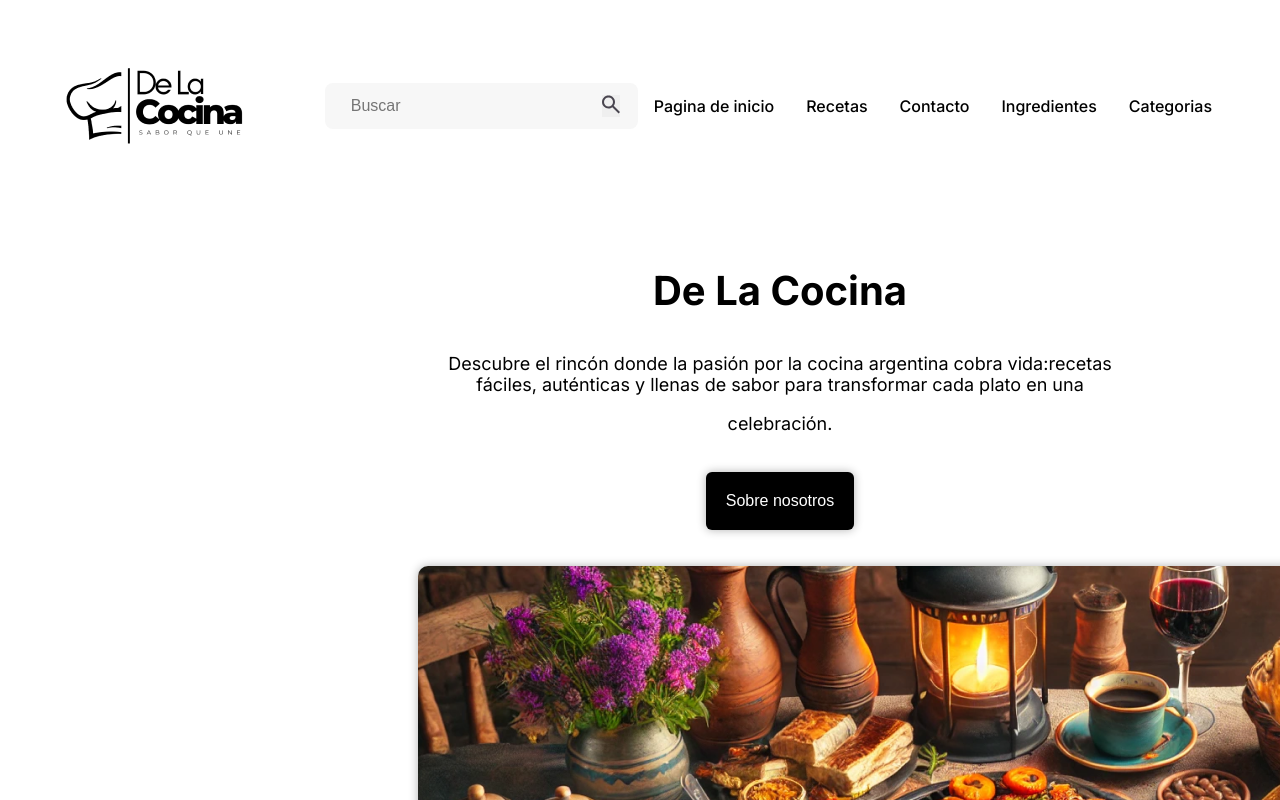
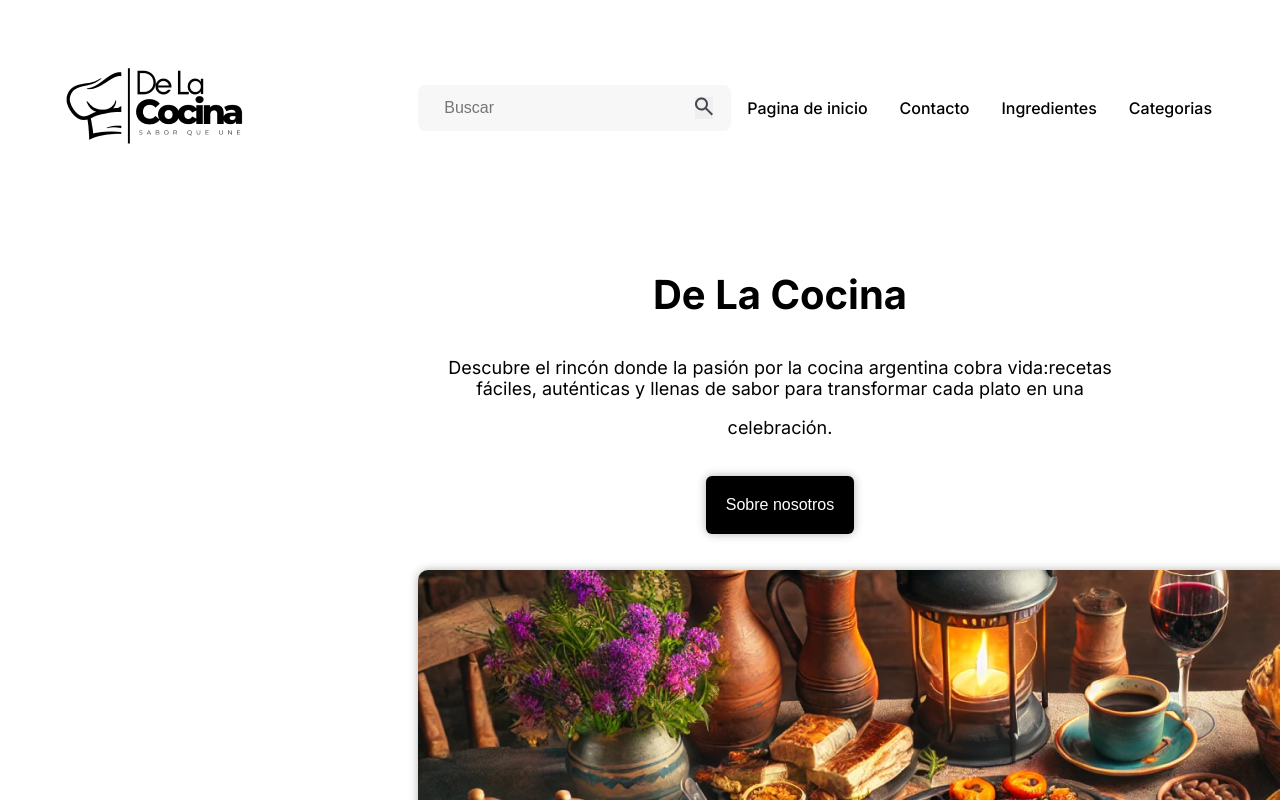
Before and after one commit to joao-victor-f/receitas-projeto-de-ensino, a React (Vite) app: page / in a window 1280 px wide. Shown: the top 800 px of the page. Built offline with nearby package versions, Linux system fonts and the light colour scheme.

Commit message:
removido link de receitas do header

```diff
--- a/src/components/header/Header.tsx
+++ b/src/components/header/Header.tsx
@@ -7,18 +7,15 @@ import { Link } from "react-router-dom";
 export default function Header() {
   return (
     <header className={styles.header}>
-      <img src={logo}/>
+      <Link to="/">
+        <img src={logo}/>
+      </Link>
       <div>
         <SearchBar />
         <ul className={styles.ul}>
           <li className={styles.li}>
             <Link to="/">
               <a>Pagina de inicio</a>
-            </Link>
-          </li>
-          <li className={styles.li}>
-            <Link to="/receitas">
-              <a>Recetas</a>
             </Link>
           </li>
           <li className={styles.li}>
```
